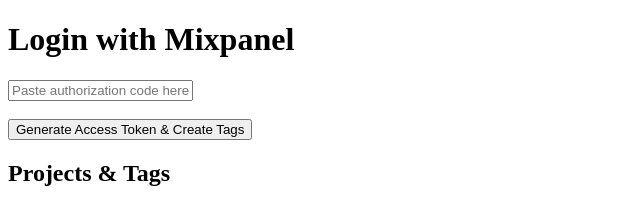
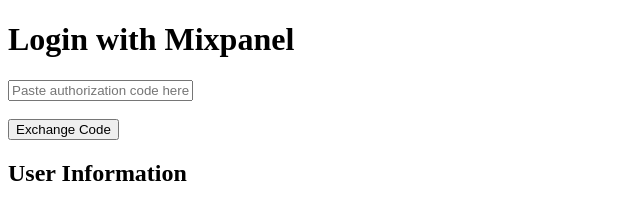
Before and after one commit to nikhilkaushik12345/mixpanel, a website: page public/index.html in a window 1280 px wide. Shown: the whole page, without its empty margins (0-640 px from the left). Drawn offline with Linux system fonts and the light colour scheme.

Commit message:
Update index.html

```diff
--- a/public/index.html
+++ b/public/index.html
@@ -63,10 +63,10 @@
 
 <input type="text" id="auth-code" placeholder="Paste authorization code here" />
 <br><br>
-<button onclick="exchangeCode()">Generate Access Token & Create Tags</button>
+<button onclick="exchangeCode()">Exchange Code</button>
 
 <p id="authorization-code"></p>
-<h2>Projects & Tags</h2>
+<h2>User Information</h2>
 <pre id="user-info"></pre>
 </body>
 </html>
```
